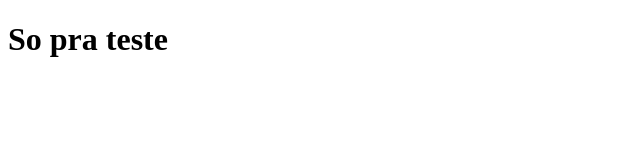
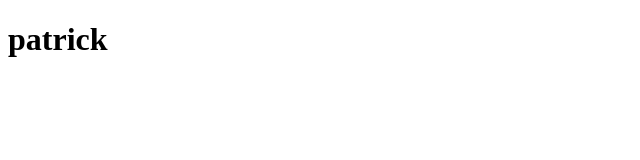
Before and after one commit to PatrickT3/Desafio, a plain HTML site: page index.html in a window 1280 px wide. Shown: the whole page, without its empty margins (0-640 px from the left). Drawn offline with Linux system fonts and the light colour scheme.

Commit message:
atualizacao do h1

```diff
--- a/index.html
+++ b/index.html
@@ -7,6 +7,6 @@
     <title>Document</title>
 </head>
 <body>
-    <h1>So pra teste</h1>
+    <h1>patrick</h1>
 </body>
 </html>
```
